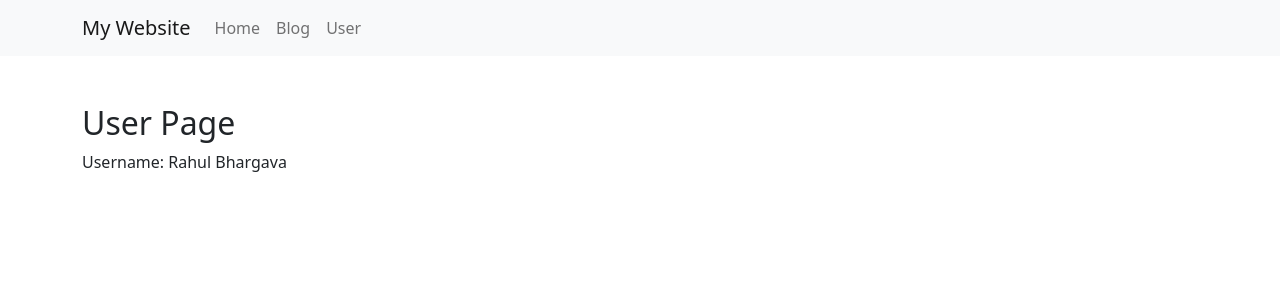
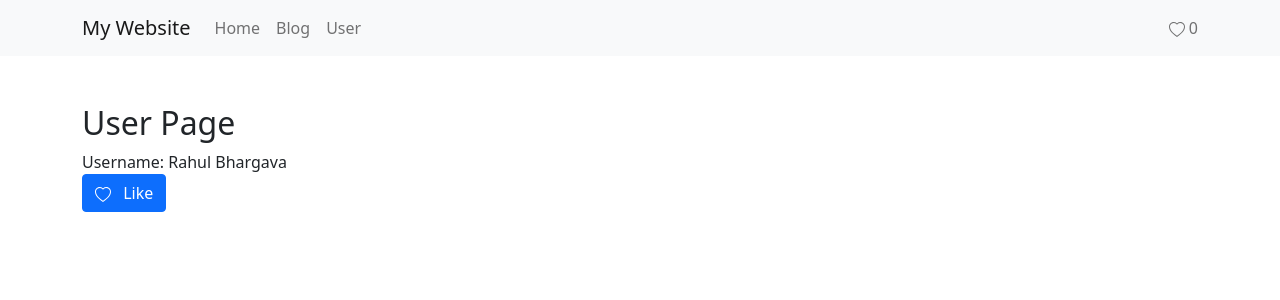
Before and after one commit to minkesh/my-personal-website, a React (Create React App) app: page /my-personal-website/user/1 in a window 1280 px wide. Shown: the top 300 px of the page. Built offline with nearby package versions, Linux system fonts and the light colour scheme.

Commit message:
added likes feature

```diff
--- a/package.json
+++ b/package.json
@@ -11,6 +11,7 @@
     "react": "^17.0.2",
     "react-bootstrap": "^2.1.2",
     "react-dom": "^17.0.2",
+    "react-icons": "^4.3.1",
     "react-router-dom": "^6.2.1",
     "react-scripts": "5.0.0",
     "web-vitals": "^2.1.4"
--- a/src/components/menu.js
+++ b/src/components/menu.js
@@ -1,7 +1,13 @@
+import { useContext } from 'react';
 import { Navbar, Container, Nav } from 'react-bootstrap';
 import { Link } from "react-router-dom";
+import { BsHeart } from 'react-icons/bs';
+import LikesContext from '../context/LikesContext';
 
 const Menu = () => {
+    const likesContextData = useContext(LikesContext);
+    const { likesCount } = likesContextData;
+
     return (
         <div className='mb-5'>
             <Navbar bg="light" expand="lg">
@@ -15,6 +21,9 @@ const Menu = () => {
                             <Nav.Link as={Link} to="/my-personal-website/user">User</Nav.Link>
                         </Nav>
                     </Navbar.Collapse>
+                    <Navbar.Text>
+                        <BsHeart /> {likesCount}
+                    </Navbar.Text>
                 </Container>
             </Navbar>
         </div>
--- a/src/components/user-details.js
+++ b/src/components/user-details.js
@@ -1,11 +1,15 @@
+
+import { useContext } from 'react';
+import { BsHeart } from 'react-icons/bs';
 import { useParams } from "react-router-dom";
 import { users } from "../data/user-data";
-
+import LikesContext from '../context/LikesContext';
 
 const UserDetails = () => {
     // access user id from url params
     const params = useParams();
     const { userId } = params;
+    const { incrementLikesCount } = useContext(LikesContext);
 
     const getUserName = () => {
         const userData = users.find(({ id }) => id === userId);
@@ -17,7 +21,12 @@ const UserDetails = () => {
     };
 
     return (
-        <div>Username: {getUserName()}</div>
+        <>
+          <div>Username: {getUserName()}</div>
+          <button type="primary" className="btn btn-primary" onClick={incrementLikesCount}>
+            <BsHeart className='me-2' /> Like
+          </button>
+        </>
     );
 };
 
--- /dev/null
+++ b/src/context/LikesContext.js
@@ -0,0 +1,26 @@
+import { createContext, useState } from 'react';
+
+const LikesContext = createContext({
+    likesCount: 0,
+    incrementLikesCount: () => {}
+});
+
+const LikesContextProvider = ({ children }) => {
+    const [likesCount, setLikesCount] = useState(0);
+
+    const incrementLikesCount = () => setLikesCount((likes) => likes + 1);
+
+    return (
+        <LikesContext.Provider
+            value={{
+                likesCount,
+                incrementLikesCount
+            }}
+        >
+            {children}
+        </LikesContext.Provider >
+    )
+}
+
+export default LikesContext;
+export { LikesContextProvider };
--- a/src/index.js
+++ b/src/index.js
@@ -8,11 +8,13 @@ import Blog from './pages/blog';
 import User from './pages/user';
 import NotFound from './pages/not-found';
 import UserDetails from './components/user-details';
+import { LikesContextProvider } from './context/LikesContext';
 
 import reportWebVitals from './reportWebVitals';
 
 ReactDOM.render(
   <React.StrictMode>
+    <LikesContextProvider>
       <BrowserRouter>
         <Routes>
           <Route path="/my-personal-website" element={<App />}>
@@ -33,6 +35,7 @@ ReactDOM.render(
           </Route>
         </Routes>
       </BrowserRouter>
+    </LikesContextProvider>
   </React.StrictMode>,
   document.getElementById('root')
 );
```
Also changed, not shown: 1 other file (tests, documents, lock files or other folders). Lines whose indentation alone changed are shown as unchanged.
